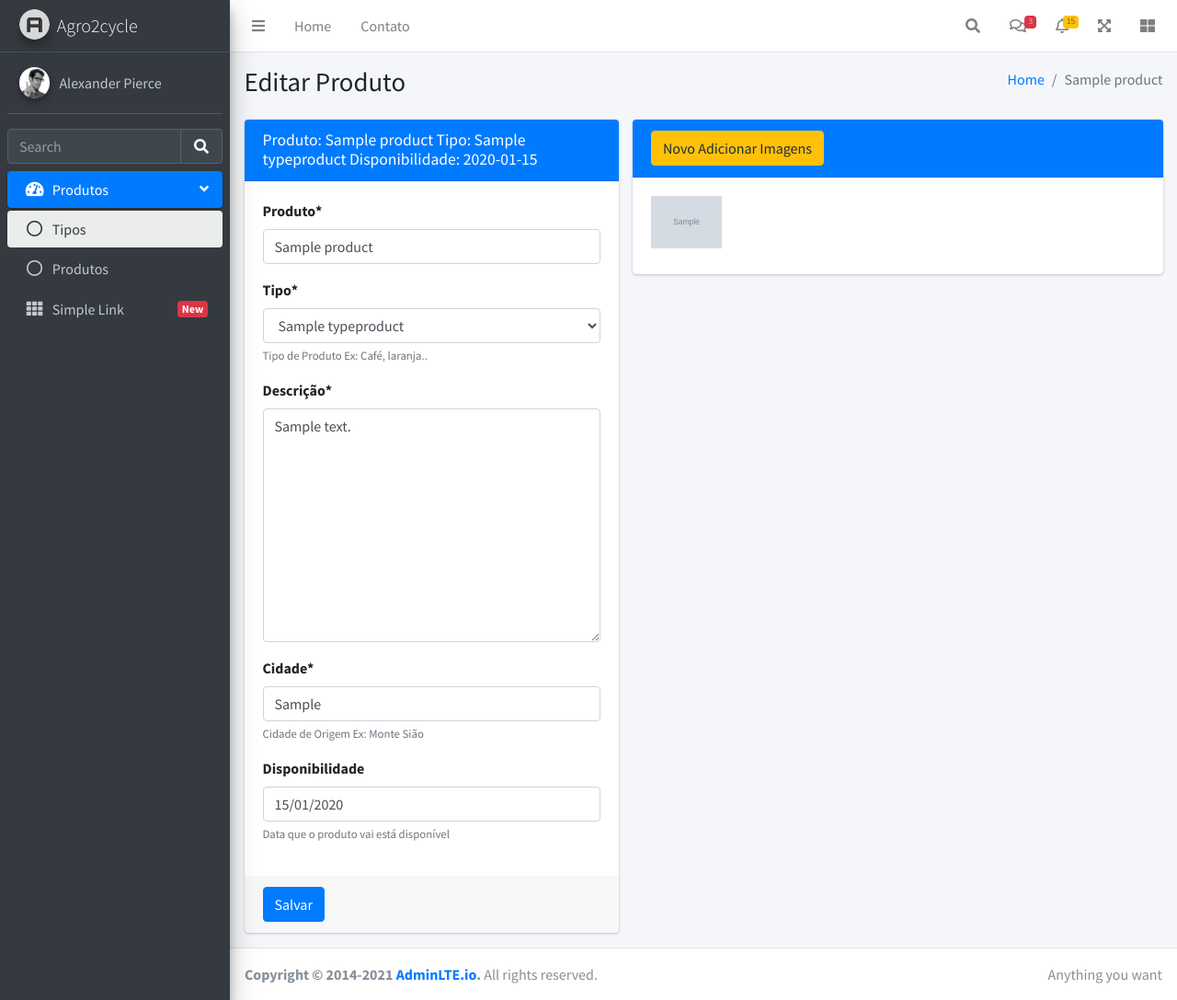
After one commit to mod64bits/Agro2Cycle, a Django app: a page that uses templates/products/update_product.html in a window 1280 px wide. The commit adds this page. Shown: the whole page at 92% size. Run offline with Django 4.2, Linux system fonts and the light colour scheme; tables that the repository leaves empty hold one stand-in row (values such as "Sample post"); grey boxes marked "Sample" are stand-in pictures; parts of the project's set-up code (start-up, migrations or seed data) failed here and were passed over; some libraries are stand-ins or nearby versions.

Commit message:
parcial imagens

```diff
--- a/agro2cycle/settings.py
+++ b/agro2cycle/settings.py
@@ -118,6 +118,9 @@ STATICFILES_DIRS = [
     os.path.join(BASE_DIR, "static"),
 ]
 
+MEDIA_ROOT = os.path.join(BASE_DIR, "media")
+MEDIA_URL = "/media/"
+
 # Default primary key field type
 # https://docs.djangoproject.com/en/4.0/ref/settings/#default-auto-field
 
--- a/agro2cycle/urls.py
+++ b/agro2cycle/urls.py
@@ -1,12 +1,14 @@
 from django.contrib import admin
 from django.urls import path, include
+from django.conf.urls.static import static
+from django.conf import settings
 
 from apps.products import urls as products_url
 from apps.core import urls as core_urls
 
 urlpatterns = [
     path('', include(core_urls)),
-    path('produtos', include(products_url)),
+    path('produtos/', include(products_url)),
     path('grappelli/', include('grappelli.urls')),
     path('admin/', admin.site.urls),
-]
+] + static(settings.MEDIA_URL, document_root=settings.MEDIA_ROOT)
--- a/apps/products/forms.py
+++ b/apps/products/forms.py
@@ -1,6 +1,6 @@
 from django import forms
 from bootstrap_modal_forms.forms import BSModalModelForm
-from .models import Product, TypeProduct
+from .models import Product, TypeProduct, ImagensProducts
 
 
 class DateInput(forms.DateInput):
@@ -15,7 +15,24 @@ class ProductCreateForm(BSModalModelForm):
         fields = '__all__'
 
 
+class UpdateProductForm(forms.ModelForm):
+    class Meta:
+        model = Product
+        fields = '__all__'
+
+
 class TypeProductCreateForm(BSModalModelForm):
     class Meta:
         model = TypeProduct
         fields = '__all__'
+
+
+class ImagesForm(BSModalModelForm):
+    image = forms.ImageField(
+        label="Imagem",
+        widget=forms.ClearableFileInput(attrs={"multiple": True}),
+    )
+
+    class Meta:
+        model = ImagensProducts
+        fields = ("image",)
--- a/apps/products/models.py
+++ b/apps/products/models.py
@@ -52,3 +52,8 @@ class Product(BaseProduct):
 
 
 signals.post_save.connect(create_slug, sender=Product)
+
+
+class ImagensProducts(models.Model):
+    product = models.ForeignKey(Product, on_delete=models.CASCADE, related_name="img_product", null=True, blank=True)
+    image = models.ImageField(null=True, blank=True)
--- a/apps/products/urls.py
+++ b/apps/products/urls.py
@@ -1,10 +1,13 @@
 from django.urls import path, re_path
-from .views import ProductListView, ProductCreateView, ListTypeProductView, CreateTypeProductView
+from .views import (ProductListView, ProductCreateView, ListTypeProductView, CreateTypeProductView, UpdateProductView,
+                    UploadImageProductWiew)
 from apps.core.views import DashBoardView
 
 app_name = "products"
 
 urlpatterns = [
+    path('produto/<int:pk>/', UploadImageProductWiew.as_view(), name='products_image_update'),
+    path('editar/<slug:slug>/', UpdateProductView.as_view(), name='products_update'),
     path('novo/', ProductCreateView.as_view(), name='products_create'),
     path('lista/', ProductListView.as_view(), name='products_list'),
     path('tipo/', ListTypeProductView.as_view(), name='product_type_list'),
--- a/apps/products/views.py
+++ b/apps/products/views.py
@@ -1,8 +1,10 @@
 from django.views.generic.list import ListView
-from django.views.generic.edit import CreateView
+from django.views.generic.edit import UpdateView
 from django.urls import reverse_lazy
-from .models import Product, TypeProduct
-from .forms import ProductCreateForm, TypeProductCreateForm
+
+
+from .models import Product, TypeProduct, ImagensProducts
+from .forms import ProductCreateForm, TypeProductCreateForm, UpdateProductForm, ImagesForm
 from bootstrap_modal_forms.generic import BSModalCreateView
 
 
@@ -20,6 +22,21 @@ class ProductCreateView(BSModalCreateView):
     success_url = reverse_lazy('products:products_list')
 
 
+class UpdateProductView(UpdateView):
+    model = Product
+    form_class = UpdateProductForm
+    template_name = 'products/update_product.html'
+
+    def get_imagens(self):
+        imagens = ImagensProducts.objects.filter(product=self.object)
+        return imagens
+
+    def get_context_data(self, **kwargs):
+        context = super().get_context_data(**kwargs)
+        context['imagens'] = self.get_imagens()
+        return context
+
+
 class ListTypeProductView(ListView):
     model = TypeProduct
     context_object_name = "TypesProducts"
@@ -27,8 +44,26 @@ class ListTypeProductView(ListView):
     paginate_by = 25
 
 
+
 class CreateTypeProductView(BSModalCreateView):
     template_name = 'products/create_type_product.html'
     form_class = TypeProductCreateForm
     success_message = 'Success: Tipo Criado!!.'
-    success_url = reverse_lazy('products:product_type_list')
+    #success_url = reverse_lazy('products:products_update' self.kwargs)
+
+
+class UploadImageProductWiew(BSModalCreateView):
+    template_name = 'products/upload_image_product.html'
+    form_class = ImagesForm
+    success_message = 'Success: Tipo Criado!!.'
+    success_url = reverse_lazy('products:products_list')
+
+    def post(self, request, *args, **kwargs):
+        # TODO: Bug as imagens estão duplicando
+        files = request.FILES.getlist('image')
+        product = Product.objects.get(pk=kwargs['pk'])
+        url = f"/produtos/editar/{product.slug}/"
+        for file in files:
+            image = ImagensProducts.objects.create(product=product, image=file)
+            image.save()
+        return redirect(url)
--- /dev/null
+++ b/templates/products/update_product.html
@@ -0,0 +1,128 @@
+{% extends 'core/base.html' %}
+{% load static %}
+{% load crispy_forms_tags %}
+{% block css %}
+     <link rel="stylesheet" href="{% static 'core/plugins/fontawesome-free/css/all.min.css' %}">
+  <!-- Ekko Lightbox -->
+  <link rel="stylesheet" href="{% static 'core/plugins/ekko-lightbox/ekko-lightbox.css' %}">
+{% endblock css %}
+{% block content %}
+    <div class="content-wrapper">
+        <!-- Content Header (Page header) -->
+        <section class="content-header">
+            <div class="container-fluid">
+                <div class="row mb-2">
+                    <div class="col-sm-6">
+                        <h1>Editar Produto</h1>
+                    </div>
+                    <div class="col-sm-6">
+                        <ol class="breadcrumb float-sm-right">
+                            <li class="breadcrumb-item"><a href="#">Home</a></li>
+                            <li class="breadcrumb-item active">{{ object.name }}</li>
+                        </ol>
+                    </div>
+                </div>
+            </div><!-- /.container-fluid -->
+        </section>
+
+        <!-- Main content -->
+        <section class="content">
+            <div class="container-fluid">
+                <div class="row">
+                    <!-- left column -->
+                    <div class="col-md-5">
+                        <!-- general form elements -->
+                        <div class="card card-primary">
+                            <div class="card-header">
+                                <h3 class="card-title">{{ object.get_product_info }}</h3>
+                            </div>
+                            <!-- /.card-header -->
+                            <!-- form start -->
+                            <form>
+                                <div class="card-body">
+                                    <div class="form-group">
+                                        {{ form|crispy }}
+                                    </div>
+                                </div>
+                                <!-- /.card-body -->
+
+                                <div class="card-footer">
+                                    <button type="submit" class="btn btn-primary">Salvar</button>
+                                </div>
+                            </form>
+                        </div>
+                    </div>
+                    <div class="col-7">
+                        <div class="card card-primary">
+                            <div class="card-header">
+                                <button id="upload-image" class="btn btn-warning" type="button" name="button">Novo
+                                    Adicionar Imagens
+                                </button>
+                            </div>
+                            <div class="card-body">
+                                <div class="row">
+                                    {% for img in imagens %}
+                                        <div class="col-sm-2">
+                                            <a href="{{ img.image.url }}?{{ img.product.slug }}=1"
+                                               data-toggle="lightbox" data-title="{{ img.product.slug }}"
+                                               data-gallery="gallery">
+                                                <img src="{{ img.image.url }}?{{ img.product.slug }}=1"
+                                                     class="img-fluid mb-2" alt="{{ img.product.slug }}"/>
+                                            </a>
+                                        </div>
+                                    {% endfor %}
+                                </div>
+                            </div>
+                        </div>
+                    </div>
+                </div>
+                <!-- /.row -->
+            </div><!-- /.container-fluid -->
+        </section>
+        <!-- /.content -->
+    </div>
+
+    <div class="modal fade" tabindex="-1" role="dialog" id="modal">
+        <div class="modal-dialog" role="document">
+            <div class="modal-content"></div>
+        </div>
+    </div>
+{% endblock content %}
+
+{% block scripts %}
+    {#    <script src="{% static 'assets/js/bootstrap.min.js' %}"></script>#}
+    {#    <script src="{% static 'assets/js/jquery-3.2.1.min.js' %}"></script>#}
+    <script src="{% static 'js/jquery.bootstrap.modal.forms.js' %}"></script>
+    <!-- You can alternatively load the minified version -->
+    <script src="{% static 'js/jquery.bootstrap.modal.forms.min.js' %}"></script>
+    <script src="{% static 'core/plugins/ekko-lightbox/ekko-lightbox.min.js' %}"></script>
+    <script src="{% static 'core/plugins/filterizr/jquery.filterizr.min.js' %}"></script>
+
+
+    <script type="text/javascript">
+        $(document).ready(function () {
+
+            $("#upload-image").modalForm({
+                formURL: "{% url 'products:products_image_update' object.id %}"
+            });
+
+        });
+    </script>
+    <script>
+        $(function () {
+            $(document).on('click', '[data-toggle="lightbox"]', function (event) {
+                event.preventDefault();
+                $(this).ekkoLightbox({
+                    alwaysShowClose: true
+                });
+            });
+
+            $('.filter-container').filterizr({gutterPixels: 3});
+            $('.btn[data-filter]').on('click', function () {
+                $('.btn[data-filter]').removeClass('active');
+                $(this).addClass('active');
+            });
+        })
+    </script>
+
+{% endblock scripts %}
```
Also changed, not shown: templates/products/index.html (+15 -1 lines), templates/products/upload_image_product.html (added, +28 -0 lines), apps/products/migrations/0003_imagensproducts.py (added), apps/products/migrations/0004_alter_imagensproducts_product.py (added).
